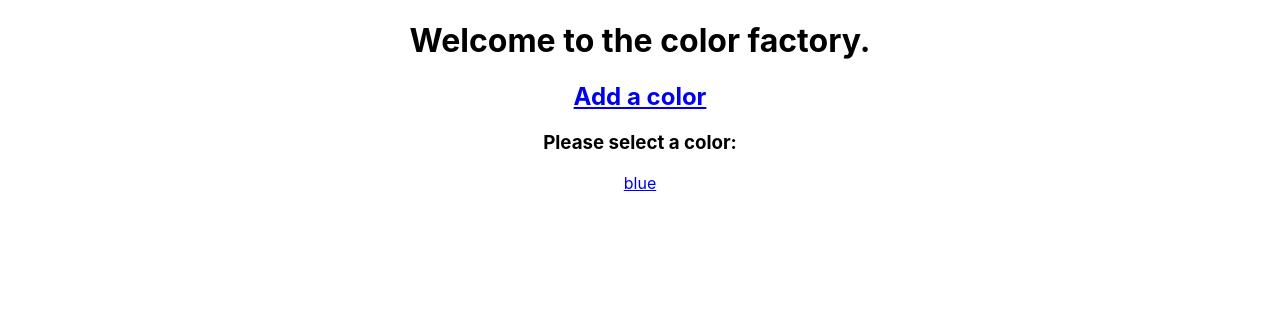
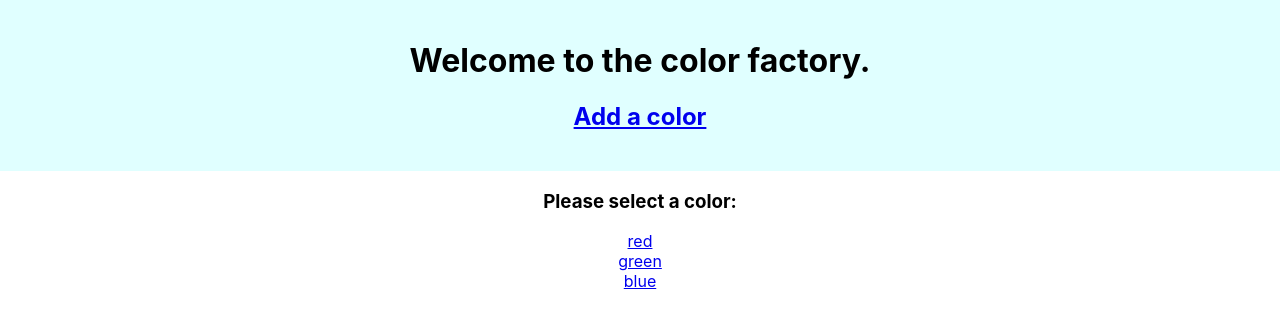
Before and after one commit to jlh040/react-router-color-factory, a React (Create React App) app: page /colors in a window 1280 px wide. Shown: the top 328 px of the page. Built offline with nearby package versions, Linux system fonts and the light colour scheme.

Commit message:
added some default colors to be listed

```diff
--- a/src/App.css
+++ b/src/App.css
@@ -1,38 +1,3 @@
 .App {
   text-align: center;
 }
-
-.App-logo {
-  height: 40vmin;
-  pointer-events: none;
-}
-
-@media (prefers-reduced-motion: no-preference) {
-  .App-logo {
-    animation: App-logo-spin infinite 20s linear;
-  }
-}
-
-.App-header {
-  background-color: #282c34;
-  min-height: 100vh;
-  display: flex;
-  flex-direction: column;
-  align-items: center;
-  justify-content: center;
-  font-size: calc(10px + 2vmin);
-  color: white;
-}
-
-.App-link {
-  color: #61dafb;
-}
-
-@keyframes App-logo-spin {
-  from {
-    transform: rotate(0deg);
-  }
-  to {
-    transform: rotate(360deg);
-  }
-}
--- a/src/App.js
+++ b/src/App.js
@@ -6,7 +6,11 @@ import ColorList from './ColorList';
 import ColorPage from './ColorPage';
 
 function App() {
-  const [colors, setColors] = useState([{name: 'blue', value: '#0000ff'}]);
+  const [colors, setColors] = useState([
+    {name: 'red', value: '#ff0000'},
+    {name: 'green', value: '#00ff00'},
+    {name: 'blue', value: '#0000ff'},
+  ]);
   return (
     <div className="App">
       <BrowserRouter>
--- /dev/null
+++ b/src/ColorList.css
@@ -0,0 +1,4 @@
+.ColorList-header {
+    background-color: lightcyan;
+    padding: 20px;
+}
--- a/src/ColorList.js
+++ b/src/ColorList.js
@@ -1,10 +1,11 @@
 import React from 'react';
 import { Link } from 'react-router-dom';
+import './ColorList.css';
 
 const ColorList = ({ colors }) => {
   return (
     <div className="ColorList">
-      <div>
+      <div className="ColorList-header">
         <h1>Welcome to the color factory.</h1>
         <h2><Link to="/colors/new">Add a color</Link></h2>
       </div>
```
